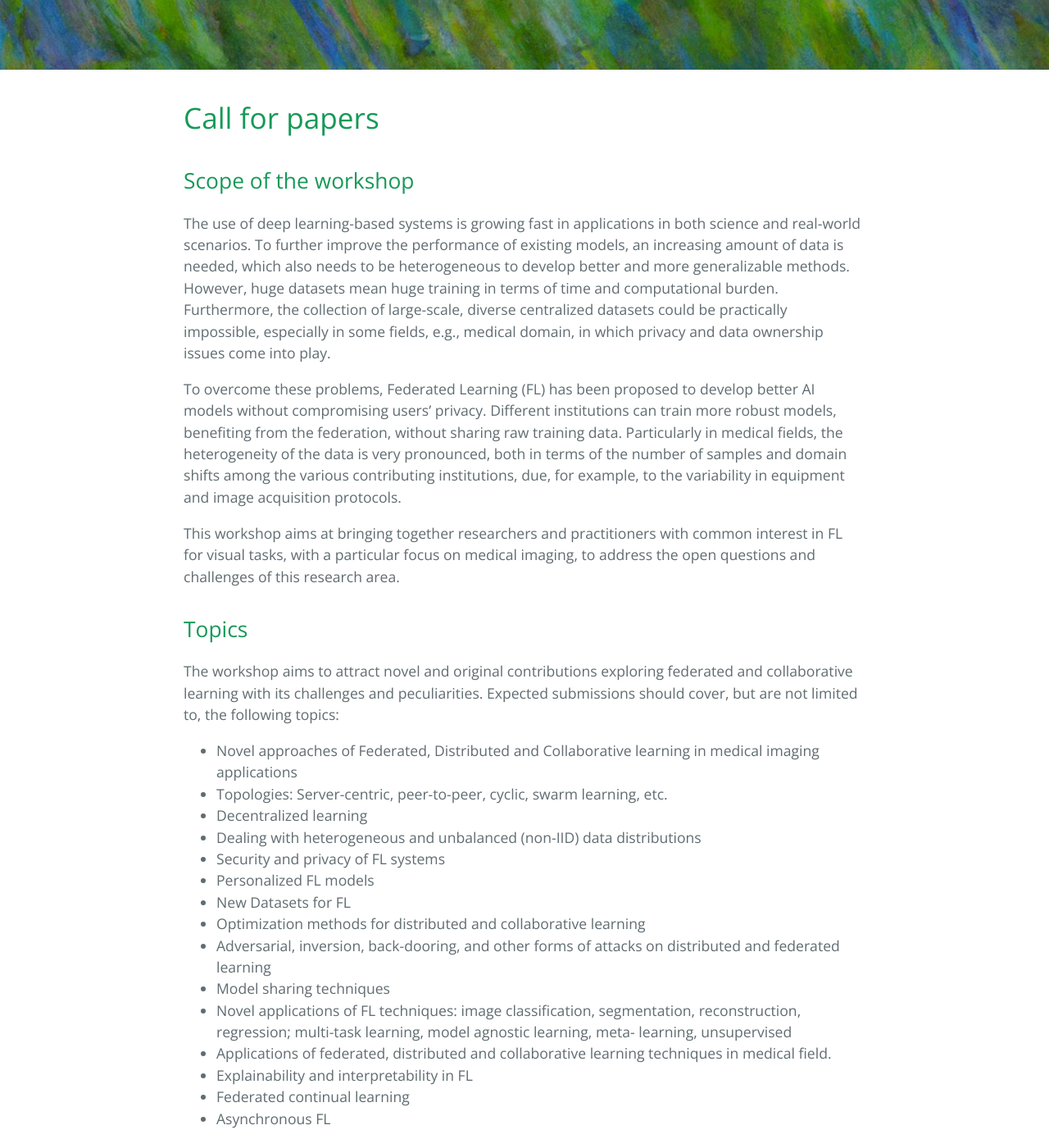
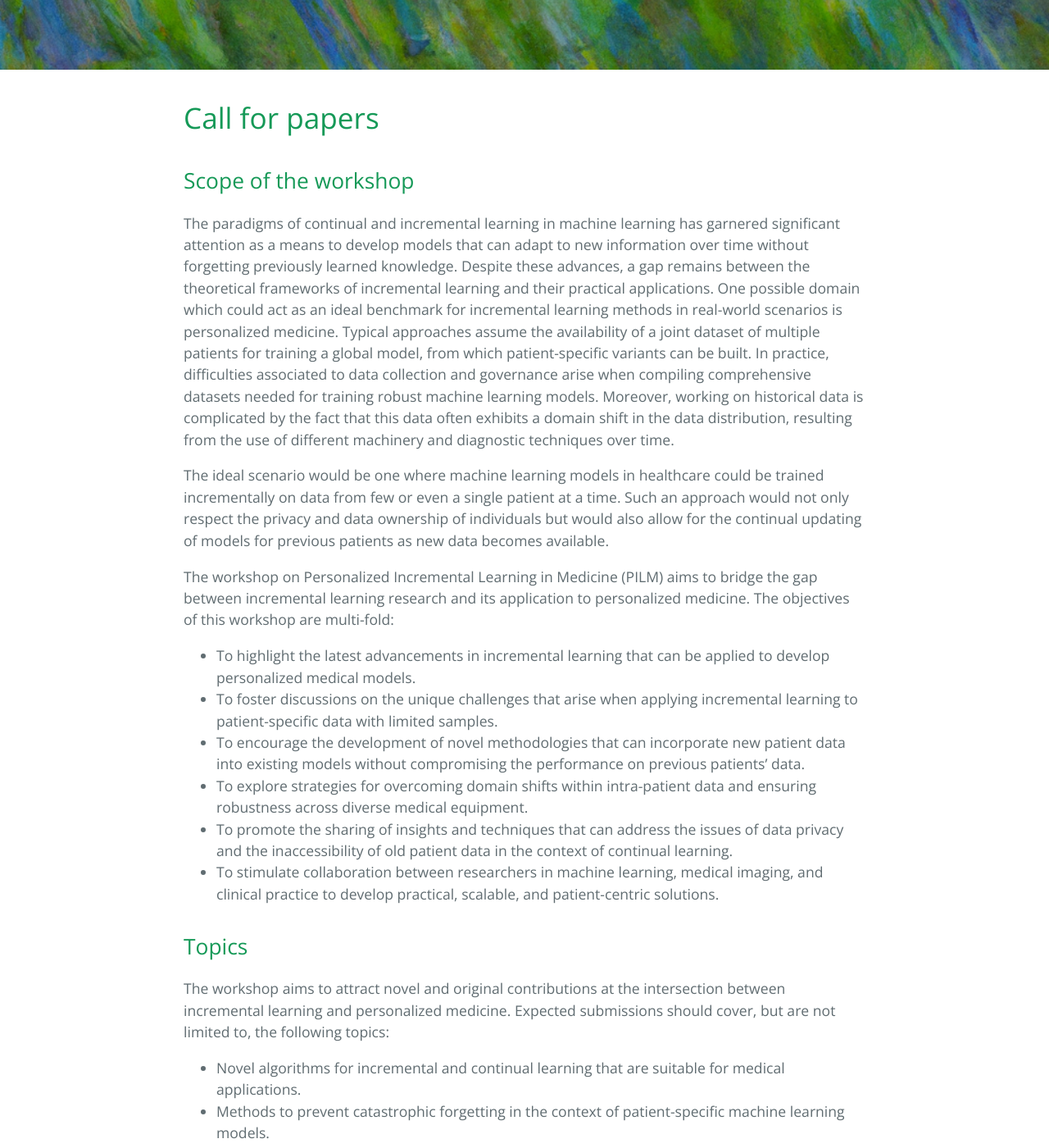
Before and after one commit to miccai-pilm/miccai-pilm.github.io, a Jekyll site: the page built from index.md, in a window 1280 px wide and 1400 px high, scrolled down 412 px. Shown: the whole window at 82% size. Built offline with Jekyll 4.4.1, drawn with Linux system fonts in a browser that asks for light colours; some of the changed text lies outside the part shown.

Commit message:
updated index

```diff
--- a/index.md
+++ b/index.md
@@ -6,54 +6,52 @@ layout: default
 
 ## Scope of the workshop
 
-The use of deep learning-based systems is growing fast in applications in both science
-and real-world scenarios. To further improve the performance of existing models, an
-increasing amount of data is needed, which also needs to be heterogeneous to
-develop better and more generalizable methods. However, huge datasets mean huge
-training in terms of time and computational burden. Furthermore, the collection of
-large-scale, diverse centralized datasets could be practically impossible, especially in
-some fields, e.g., medical domain, in which privacy and data ownership issues come
-into play.
+The paradigms of continual and incremental learning in machine learning has garnered significant
+attention as a means to develop models that can adapt to new information over time without forgetting
+previously learned knowledge.
+Despite these advances, a gap remains between the theoretical frameworks of incremental learning and
+their practical applications. One possible domain which could act as an ideal benchmark for incremental
+learning methods in real-world scenarios is personalized medicine.
+Typical approaches assume the availability of a joint dataset of multiple patients for training
+a global model, from which patient-specific variants can be built. In practice, difficulties associated to
+data collection and governance arise when
+compiling comprehensive datasets needed for training robust machine learning models. Moreover, working
+on historical data is complicated by the fact that this data often exhibits a domain shift in the data distribution,
+resulting from
+the use of different machinery and diagnostic techniques over time.
 
-To overcome these problems, Federated Learning (FL) has been proposed to develop
-better AI models without compromising users’ privacy. Different institutions can train
-more robust models, benefiting from the federation, without sharing raw training data.
-Particularly in medical fields, the heterogeneity of the data is very pronounced, both in
-terms of the number of samples and domain shifts among the various contributing
-institutions, due, for example, to the variability in equipment and image acquisition
-protocols.
+The ideal scenario would be one where machine learning models in healthcare could be trained incrementally
+on data from few or even a single patient at a time. Such an approach would not only respect the privacy
+and data ownership of individuals but would also allow for the continual updating of models for previous
+patients as new data becomes available.
 
-This workshop aims at bringing together researchers and practitioners with common
-interest in FL for visual tasks, with a particular focus on medical imaging, to address
-the open questions and challenges of this research area.
+The workshop on Personalized Incremental Learning in Medicine (PILM) aims to bridge the gap between
+incremental learning research and its application to personalized medicine. The objectives of this workshop are multi-fold:
+- To highlight the latest advancements in incremental learning that can be applied to develop personalized medical models.
+- To foster discussions on the unique challenges that arise when applying incremental learning to patient-specific data with limited samples.
+- To encourage the development of novel methodologies that can incorporate new patient data into existing models without compromising the performance on previous patients' data.
+- To explore strategies for overcoming domain shifts within intra-patient data and ensuring robustness across diverse medical equipment.
+- To promote the sharing of insights and techniques that can address the issues of data privacy and the inaccessibility of old patient data in the context of continual learning.
+- To stimulate collaboration between researchers in machine learning, medical imaging, and clinical practice to develop practical, scalable, and patient-centric solutions.
+
+
 
 ## Topics
 
-The workshop aims to attract novel and original contributions exploring federated and
-collaborative learning with its challenges and peculiarities.
+The workshop aims to attract novel and original contributions at the intersection between incremental learning and personalized medicine.
 Expected submissions should cover, but are not limited to, the following topics:
-* Novel approaches of Federated, Distributed and Collaborative learning in
-medical imaging applications
-* Topologies: Server-centric, peer-to-peer, cyclic, swarm learning, etc.
-* Decentralized learning
-* Dealing with heterogeneous and unbalanced (non-IID) data distributions
-* Security and privacy of FL systems
-* Personalized FL models
-* New Datasets for FL
-* Optimization methods for distributed and collaborative learning
-* Adversarial, inversion, back-dooring, and other forms of attacks on distributed
-and federated learning
-* Model sharing techniques
-* Novel applications of FL techniques: image classification, segmentation,
-reconstruction, regression; multi-task learning, model agnostic learning, meta-
-learning, unsupervised
-* Applications of federated, distributed and collaborative learning techniques in
-medical field.
-* Explainability and interpretability in FL
-* Federated continual learning
-* Asynchronous FL
+- Novel algorithms for incremental and continual learning that are suitable for medical applications.
+- Methods to prevent catastrophic forgetting in the context of patient-specific machine learning models.
+- Strategies for one-shot or few-shot learning in medical diagnosis and treatment personalization.
+- Techniques for handling domain shifts within a patient's data over time or across different medical devices.
+- Approaches to integrate incremental learning with transfer learning in medicine.
+- Evaluation metrics and methodologies for assessing the performance of incremental learning systems in personalized medicine.
+- Ethical considerations and data privacy solutions in the development of incremental learning models for healthcare.
+- Case studies and practical applications of incremental learning in medical imaging, patient monitoring, and other areas of personalized medicine.
+- Discussions on the limitations of current datasets and proposals for new data collection efforts that support incremental learning research in medicine.
+- Interdisciplinary research that combines insights from clinical practice, medical imaging, and machine learning to advance personalized medicine.
 
 ## Workshop Proceedings
 
-Workshop proceedings will
-be published by Springer LNCS.
+Workshop proceedings will be published in high-quality venues, indexed by both Scopus and Web of Science.
+Final details are being confirmed; further information will be provided as soon as it is available.
```
